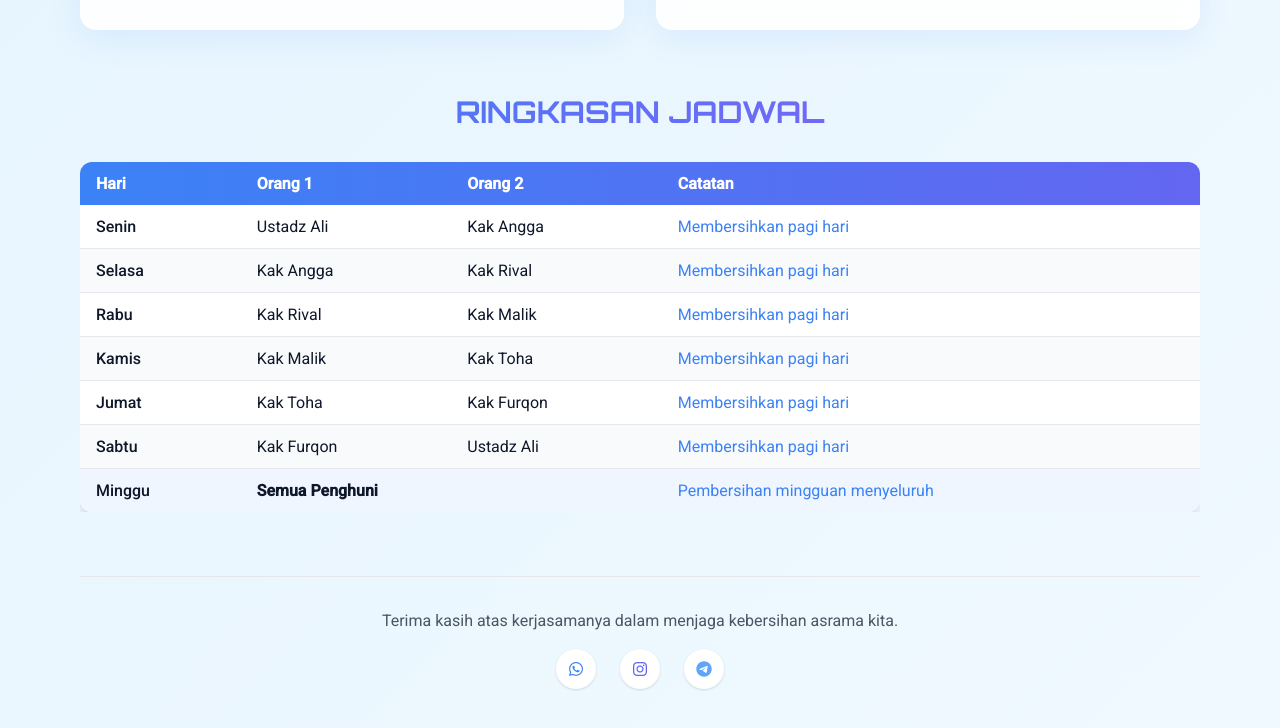
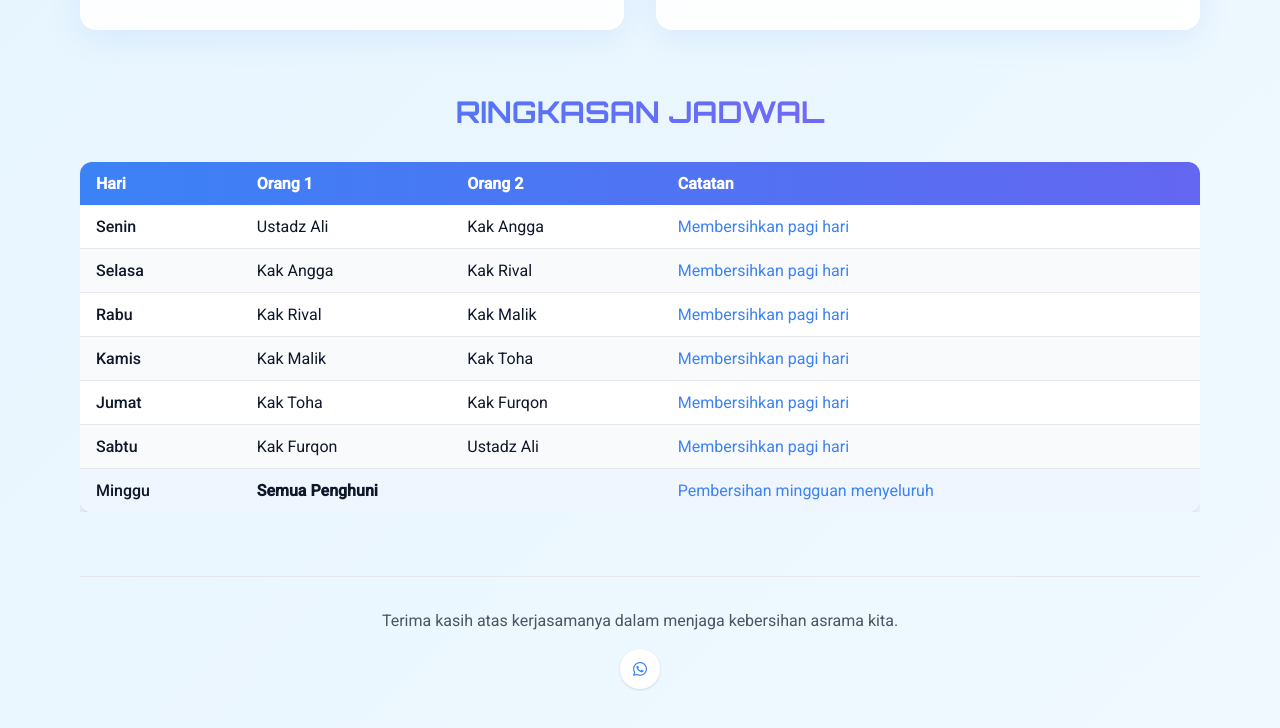
Before and after one commit to emRival/jadwal-piket, a plain HTML site: page index.html in a window 1280 px wide. Shown: the part 1608-2336 px from the top of the page. Drawn offline with nearby package versions, Linux system fonts and the light colour scheme.

Commit message:
Update index.html

```diff
--- a/index.html
+++ b/index.html
@@ -2,7 +2,7 @@
   <head>
     <meta charset="UTF-8" />
     <meta name="viewport" content="width=device-width, initial-scale=1.0" />
-    <title>Jadwal Kebersihan Asrama Bawah</title>
+    <title>Jadwal Kebersihan Asrama Futuristik</title>
     <script src="https://cdn.tailwindcss.com"></script>
     <link
       rel="stylesheet"
@@ -1119,7 +1119,6 @@
       </section>
 
 
-
       <!-- Footer -->
       <footer class="text-center py-8 border-t border-gray-200">
         <p class="text-gray-600 mb-4">
@@ -1127,20 +1126,11 @@
         </p>
         <div class="flex justify-center space-x-6">
           <a
-            href="#"
+            href="https://wa.me/6282335434768"
             class="w-10 h-10 rounded-full bg-white flex items-center justify-center shadow hover:shadow-lg transition hover:-translate-y-1 text-blue-500">
             <i class="fab fa-whatsapp"></i>
           </a>
-          <a
-            href="#"
-            class="w-10 h-10 rounded-full bg-white flex items-center justify-center shadow hover:shadow-lg transition hover:-translate-y-1 text-indigo-500">
-            <i class="fab fa-instagram"></i>
-          </a>
-          <a
-            href="#"
-            class="w-10 h-10 rounded-full bg-white flex items-center justify-center shadow hover:shadow-lg transition hover:-translate-y-1 text-blue-400">
-            <i class="fab fa-telegram"></i>
-          </a>
+
         </div>
       </footer>
     </div>
@@ -1176,7 +1166,8 @@
           });
         }
 
-          });
+
+
       });
     </script>
   </body>
```
